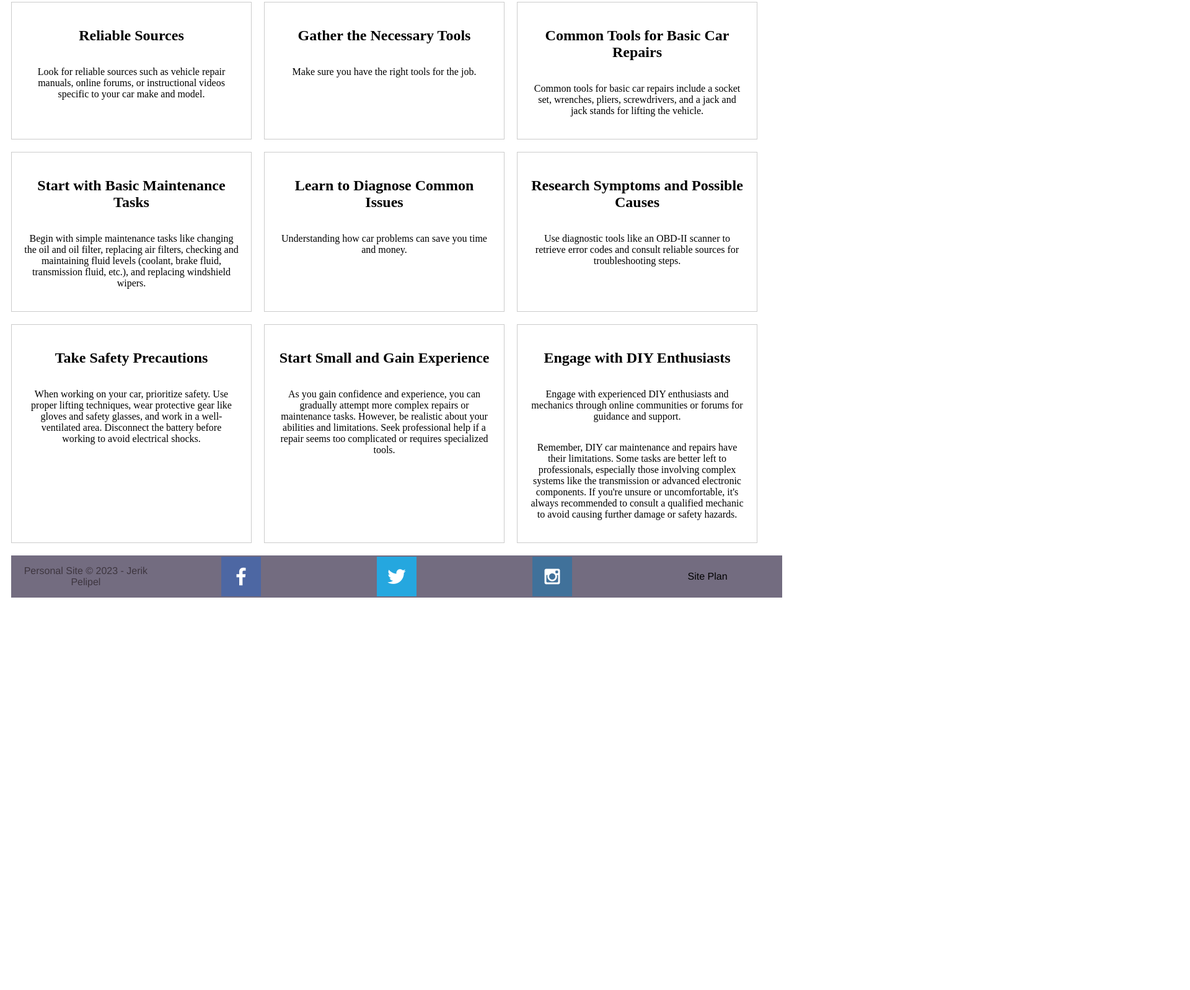
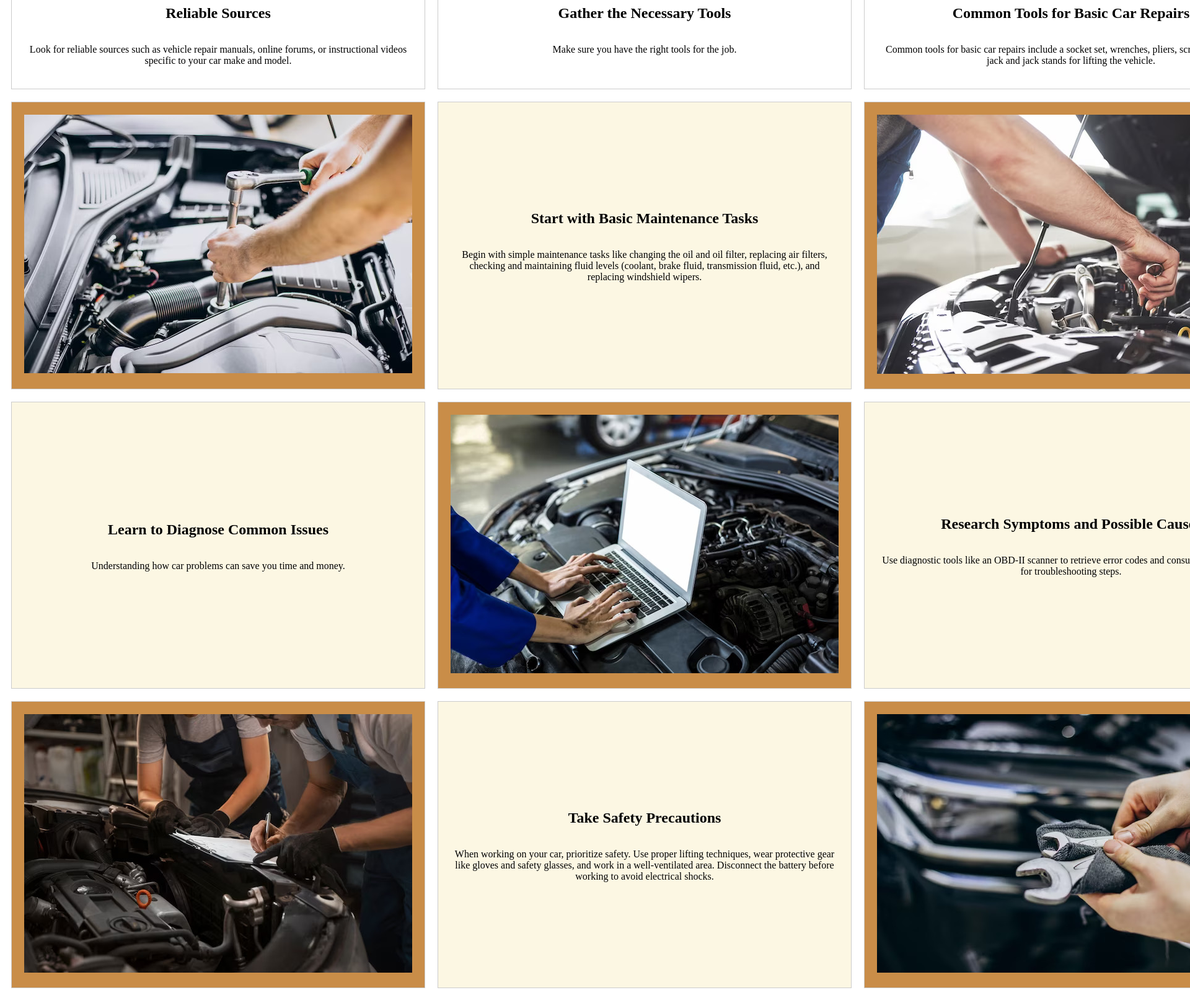
Before and after one commit to jerikpelipel/wwd130, a plain HTML site: page allaboutcars/car_repairs.html in a window 1280 px wide. Shown: the part 1090-2687 px from the top of the page at 62% size, 1920 px wide, since content can reach past the window. Before the commit the page ends 2072 px from the top, so only its background shows below. Drawn offline with Linux system fonts and the light colour scheme.

Commit message:
final code

```diff
--- a/allaboutcars/car_repairs.html
+++ b/allaboutcars/car_repairs.html
@@ -61,31 +61,52 @@
                 <h2>Common Tools for Basic Car Repairs</h2>
                 <p>Common tools for basic car repairs include a socket set, wrenches, pliers, screwdrivers, and a jack and jack stands for lifting the vehicle.</p>
             </section>
-            <section class="car-repair">
+            <div class="car-repair2">
+                <img class="card-img2" src="images/car-repair-page-fix.jpg" alt="fix">
+            </div>
+
+            <section class="car-repair-msg">
                 <h2>Start with Basic Maintenance Tasks</h2>
                 <p>Begin with simple maintenance tasks like changing the oil and oil filter, replacing air filters, checking and maintaining fluid levels (coolant, brake fluid, transmission fluid, etc.), and replacing windshield wipers.</p>
             </section>
-            <section class="car-repair">
+            <div class="car-repair2">
+                <img class="card-img2" src="images/car-repair-page-fix1.jpg" alt="fix1">
+            </div>
+            <section class="car-repair-msg">
                 <h2>Learn to Diagnose Common Issues</h2>
                 <p>Understanding how car problems can save you time and money.</p>
             </section>
-            <section class="car-repair">
+            <div class="car-repair2">
+                <img class="card-img2" src="images/car-repair-page-laptop.jpg" alt="car repair laptop">
+            </div>
+            <section class="car-repair-msg">
                 <h2>Research Symptoms and Possible Causes</h2>
                 <p>Use diagnostic tools like an OBD-II scanner to retrieve error codes and consult reliable sources for troubleshooting steps.</p>
             </section>
-            <section class="car-repair">
+            <div class="car-repair2">
+                <img class="card-img2" src="images/car-repair-page-note.jpg" alt="car repair note">
+            </div>
+            <section class="car-repair-msg">
                 <h2>Take Safety Precautions</h2>
                 <p>When working on your car, prioritize safety. Use proper lifting techniques, wear protective gear like gloves and safety glasses, and work in a well-ventilated area. Disconnect the battery before working to avoid electrical shocks.</p>
             </section>
-            <section class="car-repair">
+            <div class="car-repair2">
+                <img class="card-img2" src="images/car-repair-page-tools.jpg" alt="car repair tools">
+            </div>
+            <section class="car-repair-msg">
                 <h2>Start Small and Gain Experience</h2>
                 <p>As you gain confidence and experience, you can gradually attempt more complex repairs or maintenance tasks. However, be realistic about your abilities and limitations. Seek professional help if a repair seems too complicated or requires specialized tools.</p>
             </section>
-            <section class="car-repair">
+            <div class="car-repair2">
+                <img class="card-img2" src="images/car-repair-page-piston.jpg" alt="piston">
+            </div>
+            <section class="car-repair-msg">
                 <h2>Engage with DIY Enthusiasts</h2>
                 <p>Engage with experienced DIY enthusiasts and mechanics through online communities or forums for guidance and support.</p>
                 <p>Remember, DIY car maintenance and repairs have their limitations. Some tasks are better left to professionals, especially those involving complex systems like the transmission or advanced electronic components. If you're unsure or uncomfortable, it's always recommended to consult a qualified mechanic to avoid causing further damage or safety hazards.</p>
             </section>
+
+
             </main>
         <footer>
         <div class="social">
```
